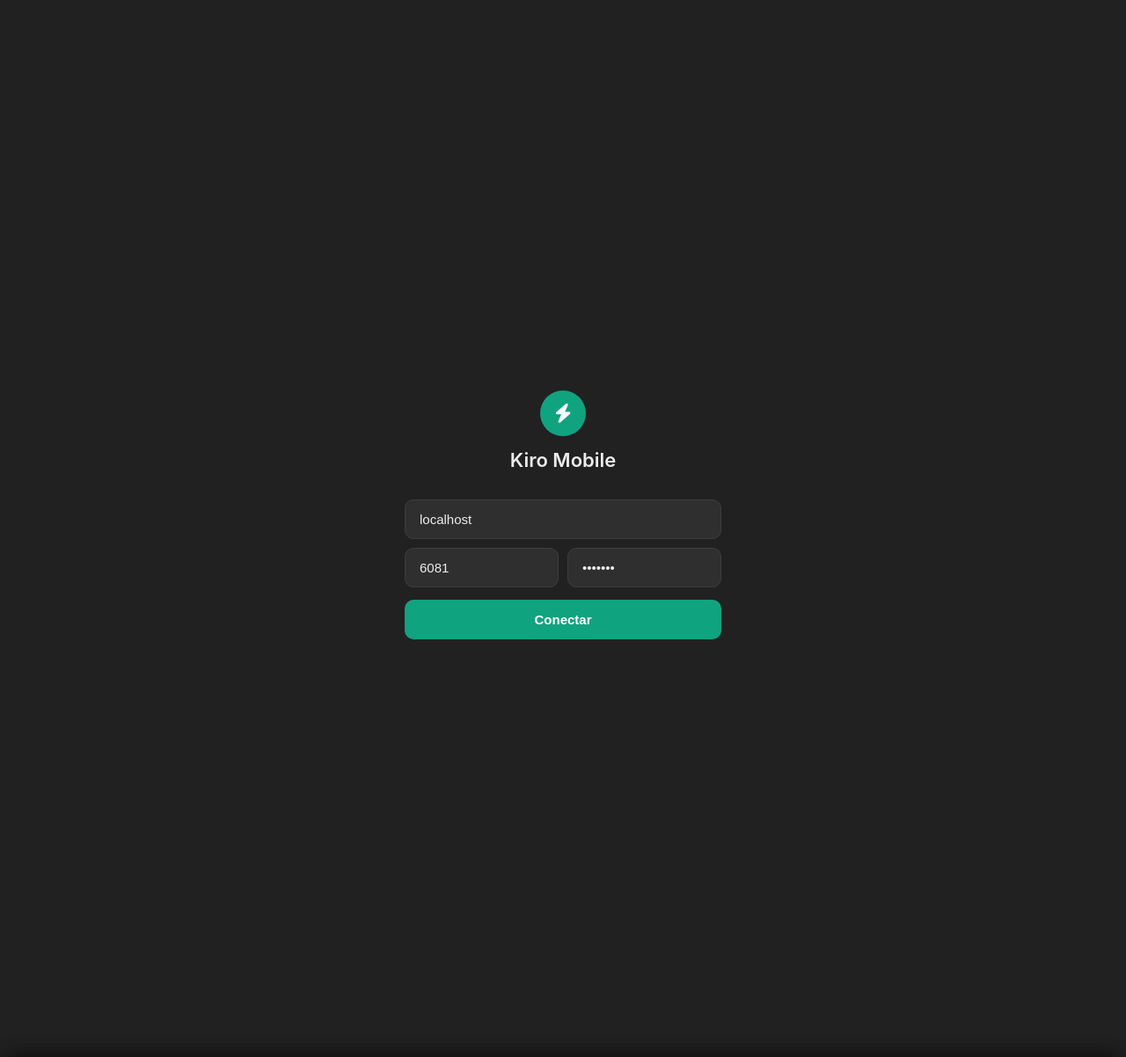
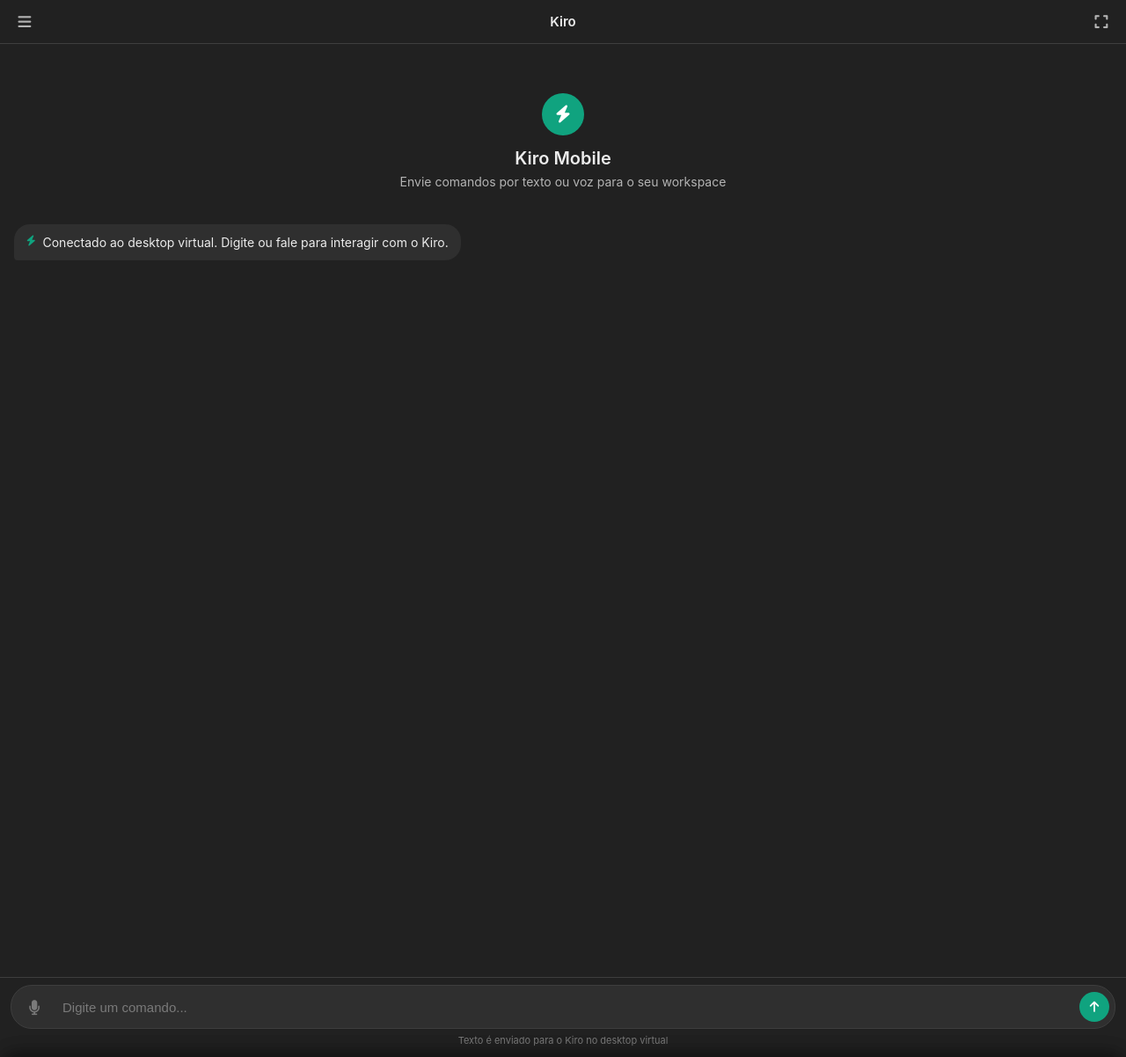
Before and after one commit to VagnerMafort/interface-kiro, a Flask app: page / in a window 1280 px wide. Shown: the whole page at 88% size. Run offline with Flask 3, Linux system fonts and the light colour scheme; some libraries are stand-ins or nearby versions.

Commit message:
feat: v3.1 - remove login VNC, vai direto pro chat, tudo via API (xdotool+OCR)

```diff
--- a/templates/index.html
+++ b/templates/index.html
@@ -12,31 +12,6 @@
 </head>
 <body>
 
-    <!-- ═══ Tela de Login ═══ -->
-    <div id="screen-connect" class="screen active">
-        <div class="login-page">
-            <div class="login-logo">
-                <div class="logo-mark"><i class="fas fa-bolt"></i></div>
-                <h1>Kiro Mobile</h1>
-            </div>
-            <div class="login-form">
-                <input type="text" id="vnc-host" value="{{ vnc_host }}" placeholder="Host do servidor">
-                <div class="login-row">
-                    <input type="number" id="vnc-port" value="{{ websockify_port }}" placeholder="Porta">
-                    <input type="password" id="vnc-password" value="{{ vnc_password }}" placeholder="Senha">
-                </div>
-                <button id="btn-connect" class="btn-green">Conectar</button>
-            </div>
-            <p id="connect-status" class="login-status"></p>
-        </div>
-    </div>
-
-    <!-- ═══ Tela Principal (estilo ChatGPT) ═══ -->
-    <div id="screen-main" class="screen">
-
-        <!-- VNC oculto (roda por trás) -->
-        <div id="vnc-hidden"><div id="vnc-screen"></div></div>
-
     <!-- Sidebar -->
     <aside id="sidebar" class="sidebar">
         <div class="sb-header">
@@ -47,18 +22,16 @@
             <button class="sb-link active" data-tab="chat"><i class="fas fa-message"></i> Chat</button>
             <button class="sb-link" data-tab="actions"><i class="fas fa-grid"></i> Ações Rápidas</button>
             <button class="sb-link" data-tab="files"><i class="fas fa-folder"></i> Projetos</button>
-                <button class="sb-link" data-tab="desktop"><i class="fas fa-desktop"></i> Ver Desktop</button>
+            <button class="sb-link" data-tab="screenshot"><i class="fas fa-camera"></i> Ver Desktop</button>
         </nav>
         <div class="sb-footer">
             <button id="btn-theme" class="sb-link"><i class="fas fa-moon" id="theme-icon"></i> <span id="theme-label">Modo Claro</span></button>
-                <button id="btn-disconnect" class="sb-link sb-danger"><i class="fas fa-arrow-right-from-bracket"></i> Desconectar</button>
         </div>
     </aside>
     <div id="sb-overlay" class="overlay hidden"></div>
 
-        <!-- Content Area -->
+    <!-- Content -->
     <main class="content">
-            <!-- Top bar -->
         <header class="topbar">
             <button id="btn-menu" class="btn-icon"><i class="fas fa-bars"></i></button>
             <span class="topbar-title" id="topbar-title">Kiro</span>
@@ -81,7 +54,7 @@
                     <input type="text" id="chat-input" placeholder="Digite um comando..." autocomplete="off">
                     <button id="btn-send" class="btn-icon send-btn"><i class="fas fa-arrow-up"></i></button>
                 </div>
-                    <div class="input-hint">Texto é enviado como digitação para o Kiro no desktop</div>
+                <div class="input-hint">Texto é enviado para o Kiro no desktop virtual</div>
             </div>
         </section>
 
@@ -90,18 +63,18 @@
             <div class="tab-scroll">
                 <div class="section-title">Atalhos do Kiro</div>
                 <div class="grid-actions">
-                        <button class="action-btn" data-shortcut="ctrl+shift+i"><i class="fas fa-robot"></i><span>Chat AI</span></button>
-                        <button class="action-btn" data-shortcut="ctrl+shift+p"><i class="fas fa-terminal"></i><span>Comandos</span></button>
-                        <button class="action-btn" data-shortcut="ctrl+p"><i class="fas fa-file"></i><span>Abrir Arquivo</span></button>
-                        <button class="action-btn" data-shortcut="ctrl+grave"><i class="fas fa-terminal"></i><span>Terminal</span></button>
-                        <button class="action-btn" data-shortcut="ctrl+s"><i class="fas fa-floppy-disk"></i><span>Salvar</span></button>
-                        <button class="action-btn" data-shortcut="ctrl+z"><i class="fas fa-rotate-left"></i><span>Desfazer</span></button>
-                        <button class="action-btn" data-shortcut="ctrl+shift+z"><i class="fas fa-rotate-right"></i><span>Refazer</span></button>
-                        <button class="action-btn" data-shortcut="ctrl+b"><i class="fas fa-sidebar"></i><span>Sidebar</span></button>
-                        <button class="action-btn" data-shortcut="ctrl+f"><i class="fas fa-magnifying-glass"></i><span>Buscar</span></button>
-                        <button class="action-btn" data-shortcut="ctrl+c"><i class="fas fa-copy"></i><span>Copiar</span></button>
-                        <button class="action-btn" data-shortcut="ctrl+v"><i class="fas fa-paste"></i><span>Colar</span></button>
-                        <button class="action-btn" data-shortcut="escape"><i class="fas fa-xmark"></i><span>Escape</span></button>
+                    <button class="action-btn" data-keys="ctrl+shift+i"><i class="fas fa-robot"></i><span>Chat AI</span></button>
+                    <button class="action-btn" data-keys="ctrl+shift+p"><i class="fas fa-terminal"></i><span>Comandos</span></button>
+                    <button class="action-btn" data-keys="ctrl+p"><i class="fas fa-file"></i><span>Abrir Arquivo</span></button>
+                    <button class="action-btn" data-keys="ctrl+grave"><i class="fas fa-terminal"></i><span>Terminal</span></button>
+                    <button class="action-btn" data-keys="ctrl+s"><i class="fas fa-floppy-disk"></i><span>Salvar</span></button>
+                    <button class="action-btn" data-keys="ctrl+z"><i class="fas fa-rotate-left"></i><span>Desfazer</span></button>
+                    <button class="action-btn" data-keys="ctrl+shift+z"><i class="fas fa-rotate-right"></i><span>Refazer</span></button>
+                    <button class="action-btn" data-keys="ctrl+b"><i class="fas fa-table-columns"></i><span>Sidebar</span></button>
+                    <button class="action-btn" data-keys="ctrl+f"><i class="fas fa-magnifying-glass"></i><span>Buscar</span></button>
+                    <button class="action-btn" data-keys="ctrl+c"><i class="fas fa-copy"></i><span>Copiar</span></button>
+                    <button class="action-btn" data-keys="ctrl+v"><i class="fas fa-paste"></i><span>Colar</span></button>
+                    <button class="action-btn" data-keys="Escape"><i class="fas fa-xmark"></i><span>Escape</span></button>
                 </div>
                 <div class="section-title" style="margin-top:24px">Voz</div>
                 <div class="grid-actions cols-2">
@@ -119,17 +92,21 @@
                     <div class="file-item"><i class="fas fa-folder-open"></i><div><strong>interface-kiro</strong><small>/root/interface-kiro</small></div></div>
                     <div class="file-item"><i class="fas fa-folder-open"></i><div><strong>veo3-tool</strong><small>/root/veo3-tool</small></div></div>
                 </div>
-                    <div class="section-title" style="margin-top:24px">Abrir no Kiro</div>
-                    <p class="hint-text">Use Ações Rápidas > "Abrir Arquivo" (Ctrl+P) ou "Comandos" (Ctrl+Shift+P) para navegar nos projetos pelo Kiro.</p>
+                <p class="hint-text" style="margin-top:16px">Use "Chat AI" ou "Comandos" nas Ações Rápidas para navegar nos projetos.</p>
             </div>
         </section>
 
-            <!-- Tab: Desktop (quando quiser ver) -->
-            <section id="tab-desktop" class="tab">
-                <div id="desktop-view"></div>
+        <!-- Tab: Ver Desktop (screenshot) -->
+        <section id="tab-screenshot" class="tab">
+            <div class="tab-scroll" style="text-align:center">
+                <div class="section-title">Desktop Virtual</div>
+                <img id="desktop-img" src="" alt="Desktop" style="width:100%;border-radius:8px;border:1px solid var(--brd)">
+                <button id="btn-refresh-desktop" class="btn-green" style="margin-top:12px;width:auto;padding:10px 24px;display:inline-block">
+                    <i class="fas fa-refresh"></i> Atualizar
+                </button>
+            </div>
         </section>
     </main>
-    </div>
 
     <!-- Bottom Sheet: Voz -->
     <div id="voice-sheet" class="bsheet hidden">
@@ -160,43 +137,81 @@
     </div>
 
     <script type="module">
-        import RFB from '/static/vendor/noVNC/core/rfb.js';
         import { VoiceModule } from '/static/js/voice.js';
+        const $=s=>document.querySelector(s), $$=s=>document.querySelectorAll(s);
+        const state={voice:null,lastTranscript:""};
 
-        const $=s=>document.querySelector(s), $$=s=>document.querySelectorAll(s);
-        const state={rfb:null,connected:false,voice:null,lastTranscript:"",currentTab:"chat"};
+        // ── API helpers ──
+        async function apiType(text){return fetch("/api/type",{method:"POST",headers:{"Content-Type":"application/json"},body:JSON.stringify({text})});}
+        async function apiKey(keys){return fetch("/api/key",{method:"POST",headers:{"Content-Type":"application/json"},body:JSON.stringify({keys})});}
+        async function apiOcr(){const r=await fetch("/api/ocr/chat");return r.json();}
 
-        // ── Conexão (VNC oculto) ──
-        function connect(){
-            const host=$("#vnc-host").value.trim(),port=$("#vnc-port").value.trim(),pw=$("#vnc-password").value;
-            if(!host||!port)return status("Preencha todos os campos","error");
-            status("Conectando...","info"); $("#btn-connect").disabled=true;
-            const proto=location.protocol==="https:"?"wss":"ws";
+        // ── Chat ──
+        function addMsg(type,text){
+            const area=$("#chat-messages"),div=document.createElement("div");
+            div.className="chat-msg "+type;
+            div.innerHTML=type==="user"
+                ?`<div class="msg-bubble user-bubble">${esc(text)}</div>`
+                :`<div class="msg-bubble sys-bubble"><i class="fas fa-bolt"></i> ${esc(text)}</div>`;
+            area.appendChild(div);
+            $("#chat-area").scrollTop=$("#chat-area").scrollHeight;
+        }
+        function esc(s){return s.replace(/&/g,"&amp;").replace(/</g,"&lt;").replace(/>/g,"&gt;").replace(/\n/g,"<br>");}
+
+        async function sendChat(){
+            const input=$("#chat-input"),text=input.value.trim();
+            if(!text)return;
+            addMsg("user",text);
+            input.value="";
             try{
-                $("#vnc-screen").innerHTML="";
-                state.rfb=new RFB($("#vnc-screen"),`${proto}://${host}:${port}`,{credentials:{password:pw},wsProtocols:["binary"]});
-                state.rfb.viewOnly=false;state.rfb.scaleViewport=true;state.rfb.clipViewport=true;
-                state.rfb.qualityLevel=6;state.rfb.compressionLevel=2;
-                state.rfb.addEventListener("connect",()=>{state.connected=true;status("Conectado!","ok");switchScreen("main");addMsg("system","Conectado ao desktop. Kiro pronto para uso.");});
-                state.rfb.addEventListener("disconnect",e=>{state.connected=false;if(!e.detail.clean)status("Conexão perdida","error");switchScreen("connect");$("#btn-connect").disabled=false;});
-                state.rfb.addEventListener("credentialsrequired",()=>{if(state.rfb&&pw)state.rfb.sendCredentials({password:pw});});
-            }catch(e){status("Erro: "+e.message,"error");$("#btn-connect").disabled=false;}
+                await apiType(text);
+                await apiKey("Return");
+                addMsg("system","Enviado ✓ Aguardando resposta...");
+                pollForResponse();
+            }catch(e){addMsg("system","Erro: "+e.message);}
         }
-        function disconnect(){if(state.rfb){state.rfb.disconnect();state.rfb=null;}state.connected=false;switchScreen("connect");}
-        function status(m,t=""){const e=$("#connect-status");e.textContent=m;e.className="login-status "+t;}
-        function switchScreen(n){$("#screen-connect").classList.toggle("active",n==="connect");$("#screen-main").classList.toggle("active",n==="main");}
+
+        let lastOcr="";
+        function pollForResponse(){
+            let count=0;
+            const iv=setInterval(async()=>{
+                count++;
+                if(count>30){clearInterval(iv);addMsg("system","Tempo esgotado. Veja o desktop para a resposta.");return;}
+                try{
+                    const d=await apiOcr();
+                    if(d.text&&d.text!==lastOcr&&d.text.length>10){
+                        lastOcr=d.text;
+                        const lines=d.text.split("\n").filter(l=>l.trim());
+                        const recent=lines.slice(-10).join("\n");
+                        if(recent.trim()){addMsg("system",recent);clearInterval(iv);}
+                    }
+                }catch(e){}
+            },1000);
+        }
+
+        // ── Ações Rápidas (via API) ──
+        async function sendShortcut(keys){
+            // Converte "ctrl+shift+p" para "ctrl+shift+p" (xdotool format)
+            const xkeys=keys.replace(/ctrl/gi,"ctrl").replace(/shift/gi,"shift").replace(/alt/gi,"alt").replace(/grave/gi,"grave");
+            try{
+                await apiKey(xkeys);
+                addMsg("system","Atalho enviado ✓");
+            }catch(e){addMsg("system","Erro: "+e.message);}
+        }
 
         // ── Tabs ──
         function switchTab(t){
-            state.currentTab=t;
             $$(".sb-link[data-tab]").forEach(b=>b.classList.toggle("active",b.dataset.tab===t));
             $$(".tab").forEach(x=>x.classList.remove("active"));
             $(`#tab-${t}`).classList.add("active");
-            $("#topbar-title").textContent={chat:"Kiro",actions:"Ações Rápidas",files:"Projetos",desktop:"Desktop"}[t]||"Kiro";
+            $("#topbar-title").textContent={chat:"Kiro",actions:"Ações Rápidas",files:"Projetos",screenshot:"Desktop"}[t]||"Kiro";
             closeSB();
-            // Mover canvas VNC para desktop tab quando visível
-            if(t==="desktop"){const dv=$("#desktop-view");const vs=$("#vnc-screen");if(vs.parentElement.id==="vnc-hidden"){dv.appendChild(vs);vs.style.cssText="width:100%;height:100%";}}
-            else{const vh=$("#vnc-hidden");const vs=$("#vnc-screen");if(vs.parentElement.id==="desktop-view"){vh.appendChild(vs);vs.style.cssText="";}}
+            if(t==="screenshot") refreshDesktop();
+        }
+
+        // ── Desktop screenshot ──
+        function refreshDesktop(){
+            $("#desktop-img").src="/api/screenshot?t="+Date.now();
         }
 
         // ── Sidebar ──
@@ -205,86 +220,37 @@
 
         // ── Tema ──
         function toggleTheme(){const d=document.documentElement,dk=d.dataset.theme==="dark";d.dataset.theme=dk?"light":"dark";$("#theme-label").textContent=dk?"Modo Escuro":"Modo Claro";$("#theme-icon").className=dk?"fas fa-sun":"fas fa-moon";localStorage.setItem("kiro-theme",d.dataset.theme);}
-        (function loadTheme(){const s=localStorage.getItem("kiro-theme");if(s){document.documentElement.dataset.theme=s;$("#theme-label").textContent=s==="dark"?"Modo Claro":"Modo Escuro";$("#theme-icon").className=s==="dark"?"fas fa-moon":"fas fa-sun";}})();
-
-        // ── Chat ──
-        function addMsg(type,text){
-            const area=$("#chat-messages");
-            const div=document.createElement("div");
-            div.className="chat-msg "+type;
-            div.innerHTML=type==="user"?`<div class="msg-bubble user-bubble">${esc(text)}</div>`:`<div class="msg-bubble sys-bubble"><i class="fas fa-bolt"></i> ${esc(text)}</div>`;
-            area.appendChild(div);
-            area.scrollTop=area.scrollHeight;
-            $("#chat-area").scrollTop=$("#chat-area").scrollHeight;
-        }
-        function esc(s){return s.replace(/&/g,"&amp;").replace(/</g,"&lt;").replace(/>/g,"&gt;");}
-
-        function sendChat(){
-            const input=$("#chat-input"),text=input.value.trim();
-            if(!text)return;
-            addMsg("user",text);
-            input.value="";
-            // Envia via API (xdotool) em vez de VNC
-            sendViaAPI(text);
-        }
-
-        async function sendViaAPI(text){
-            try{
-                // Digita o texto no desktop
-                await fetch("/api/type",{method:"POST",headers:{"Content-Type":"application/json"},body:JSON.stringify({text:text})});
-                // Envia Enter
-                await fetch("/api/key",{method:"POST",headers:{"Content-Type":"application/json"},body:JSON.stringify({keys:"Return"})});
-                addMsg("system","Enviado ✓ Aguardando resposta...");
-                // Espera e captura resposta via OCR
-                pollForResponse();
-            }catch(e){addMsg("system","Erro ao enviar: "+e.message);}
-        }
-
-        let lastOcrText="";
-        let pollCount=0;
-        function pollForResponse(){
-            pollCount=0;
-            const interval=setInterval(async()=>{
-                pollCount++;
-                if(pollCount>30){clearInterval(interval);return;} // max 30s
-                try{
-                    const res=await fetch("/api/ocr/chat");
-                    const data=await res.json();
-                    if(data.text && data.text!==lastOcrText && data.text.length>10){
-                        lastOcrText=data.text;
-                        // Pega só as últimas linhas (resposta mais recente)
-                        const lines=data.text.split("\n").filter(l=>l.trim());
-                        const recent=lines.slice(-8).join("\n");
-                        if(recent.trim()){
-                            addMsg("system",recent);
-                            clearInterval(interval);
-                        }
-                    }
-                }catch(e){}
-            },1000);
-        }
-
-        // ── Enviar teclas/texto ──
-        const KM={ctrl:"ControlLeft",shift:"ShiftLeft",alt:"AltLeft",enter:"Enter",escape:"Escape",tab:"Tab",backspace:"Backspace",grave:"Backquote",space:"Space"};
-        const KS={ControlLeft:0xFFE3,ShiftLeft:0xFFE1,AltLeft:0xFFE9,Enter:0xFF0D,Escape:0xFF1B,Tab:0xFF09,Backspace:0xFF08,Space:0x0020,Backquote:0x0060};
-        function sendKeys(s){if(!state.rfb||!state.connected)return;const k=s.split("+").map(x=>KM[x.trim().toLowerCase()]||`Key${x.trim().toUpperCase()}`);k.forEach(x=>state.rfb.sendKey(KS[x]||x.charCodeAt(3),x,true));[...k].reverse().forEach(x=>state.rfb.sendKey(KS[x]||x.charCodeAt(3),x,false));}
-        function sendText(t){if(!state.rfb||!state.connected||!t)return;for(const c of t){const code=c.charCodeAt(0);state.rfb.sendKey(code,null,true);state.rfb.sendKey(code,null,false);}}
+        (function(){const s=localStorage.getItem("kiro-theme");if(s){document.documentElement.dataset.theme=s;$("#theme-label").textContent=s==="dark"?"Modo Claro":"Modo Escuro";$("#theme-icon").className=s==="dark"?"fas fa-moon":"fas fa-sun";}})();
 
         // ── Voz ──
         function setupVoice(){
             state.voice=new VoiceModule();
             const vs=$("#voice-sheet"),ts=$("#tts-sheet"),dot=$("#voice-dot"),txt=$("#transcript-text"),btnS=$("#btn-voice-send");
-            state.voice.onTranscript=(text,fin)=>{if(fin){state.lastTranscript=text;txt.textContent=text;txt.className="";btnS.disabled=false;if($("#voice-auto-send").checked){sendText(text);if(state.rfb&&state.connected){state.rfb.sendKey(0xFF0D,null,true);state.rfb.sendKey(0xFF0D,null,false);}addMsg("user","🎤 "+text);addMsg("system","Enviado ✓");txt.textContent="✓ Enviado";txt.style.color="var(--green)";setTimeout(()=>txt.style.color="",2000);}}else{txt.textContent=text;txt.className="muted";}};
-            state.voice.onStateChange=s=>{const m=$("#btn-mic-chat");if(s==="listening"){m.classList.add("on");dot.classList.add("on");$("#voice-status").textContent="Ouvindo...";}else{m.classList.remove("on");dot.classList.remove("on");$("#voice-status").textContent="Toque para falar";}};
+            state.voice.onTranscript=async(text,fin)=>{
+                if(fin){
+                    state.lastTranscript=text;txt.textContent=text;txt.className="";btnS.disabled=false;
+                    if($("#voice-auto-send").checked){
+                        addMsg("user","🎤 "+text);
+                        await apiType(text);await apiKey("Return");
+                        addMsg("system","Enviado ✓ Aguardando...");
+                        pollForResponse();
+                        txt.textContent="✓ Enviado";txt.style.color="var(--green)";setTimeout(()=>txt.style.color="",2000);
+                    }
+                }else{txt.textContent=text;txt.className="muted";}
+            };
+            state.voice.onStateChange=s=>{
+                const m=$("#btn-mic-chat");
+                if(s==="listening"){m.classList.add("on");dot.classList.add("on");$("#voice-status").textContent="Ouvindo...";}
+                else{m.classList.remove("on");dot.classList.remove("on");$("#voice-status").textContent="Toque para falar";}
+            };
             $("#btn-mic-chat").addEventListener("click",()=>{vs.classList.toggle("hidden");ts.classList.add("hidden");if(!vs.classList.contains("hidden"))state.voice.startListening();else state.voice.stopListening();});
             $("#btn-close-voice").addEventListener("click",()=>{vs.classList.add("hidden");state.voice.stopListening();});
             dot.addEventListener("click",()=>state.voice.toggleListening());
-            btnS.addEventListener("click",()=>{if(state.lastTranscript){sendText(state.lastTranscript);addMsg("user","🎤 "+state.lastTranscript);addMsg("system","Enviado ✓");}});
+            btnS.addEventListener("click",async()=>{if(state.lastTranscript){addMsg("user","🎤 "+state.lastTranscript);await apiType(state.lastTranscript);await apiKey("Return");addMsg("system","Enviado ✓");pollForResponse();}});
             $("#btn-voice-clear").addEventListener("click",()=>{state.lastTranscript="";txt.textContent="Sua fala aparecerá aqui...";txt.className="muted";btnS.disabled=true;});
             $("#voice-lang").addEventListener("change",e=>state.voice.setLanguage(e.target.value));
             $("#btn-voice-page").addEventListener("click",()=>{vs.classList.remove("hidden");ts.classList.add("hidden");state.voice.startListening();});
             $("#btn-tts-page").addEventListener("click",()=>{ts.classList.remove("hidden");vs.classList.add("hidden");});
-            $("#btn-tts").addEventListener("click",()=>{ts.classList.toggle("hidden");vs.classList.add("hidden");});
             $("#btn-close-tts").addEventListener("click",()=>{ts.classList.add("hidden");state.voice.stopSpeaking();});
             $("#btn-tts-play").addEventListener("click",()=>{const t=$("#tts-text").value.trim();if(t)state.voice.speak(t);});
             $("#btn-tts-stop").addEventListener("click",()=>state.voice.stopSpeaking());
@@ -292,20 +258,18 @@
         }
 
         // ── Setup ──
-        $("#btn-connect").addEventListener("click",connect);
-        $("#vnc-password").addEventListener("keydown",e=>{if(e.key==="Enter")connect();});
-        $("#btn-disconnect").addEventListener("click",disconnect);
         $("#btn-menu").addEventListener("click",openSB);
         $("#btn-sb-close").addEventListener("click",closeSB);
         $("#sb-overlay").addEventListener("click",closeSB);
         $$(".sb-link[data-tab]").forEach(b=>b.addEventListener("click",()=>switchTab(b.dataset.tab)));
-        $$(".action-btn[data-shortcut]").forEach(b=>b.addEventListener("click",()=>{sendKeys(b.dataset.shortcut);addMsg("system","Atalho enviado: "+b.querySelector("span").textContent);switchTab("chat");}));
+        $$(".action-btn[data-keys]").forEach(b=>b.addEventListener("click",()=>{sendShortcut(b.dataset.keys);switchTab("chat");}));
         $("#btn-theme").addEventListener("click",toggleTheme);
         $("#btn-fullscreen").addEventListener("click",()=>{if(!document.fullscreenElement)document.documentElement.requestFullscreen().catch(()=>{});else document.exitFullscreen().catch(()=>{});});
         $("#btn-send").addEventListener("click",sendChat);
         $("#chat-input").addEventListener("keydown",e=>{if(e.key==="Enter")sendChat();});
+        $("#btn-refresh-desktop").addEventListener("click",refreshDesktop);
         setupVoice();
-        console.log("[Kiro Mobile] v3.0");
+        addMsg("system","Conectado ao desktop virtual. Digite ou fale para interagir com o Kiro.");
     </script>
 </body>
 </html>
```
Lines whose indentation alone changed are shown as unchanged.
